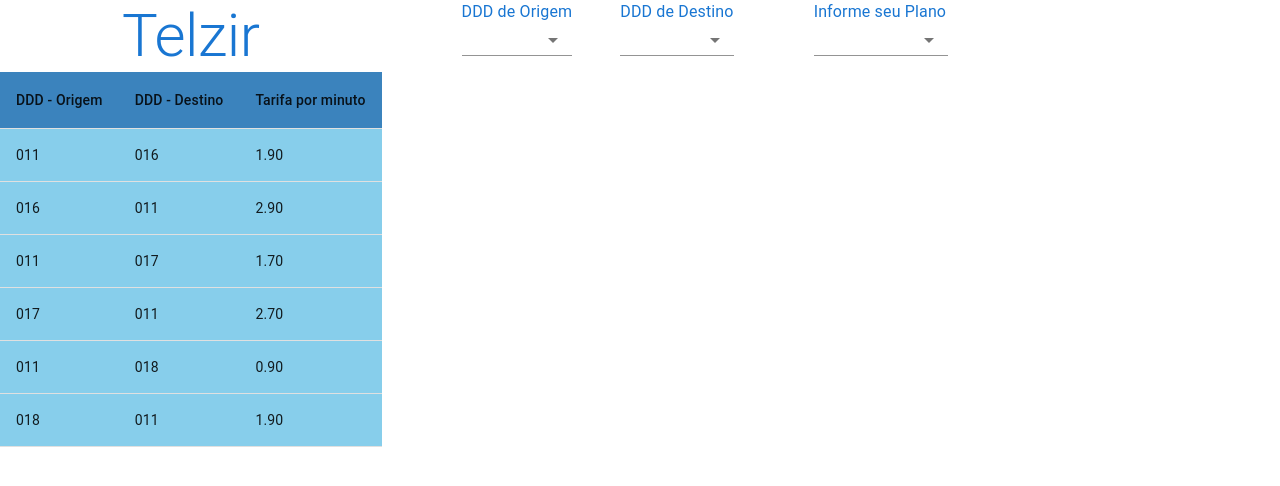
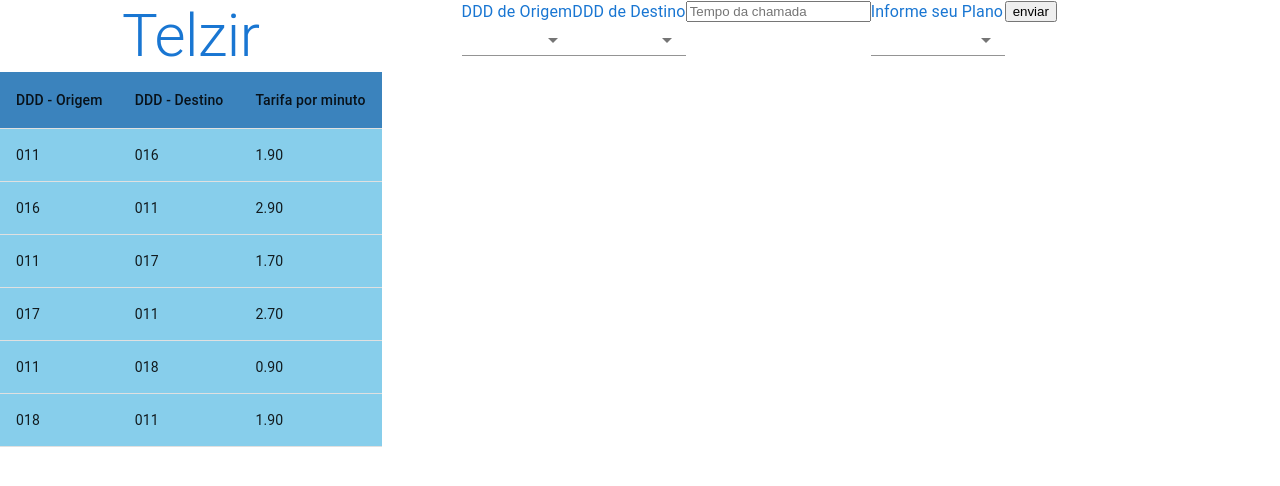
Before and after one commit to TalitaVial/telzir, a React (Create React App) app: page / in a window 1280 px wide. Shown: the top 486 px of the page. Built offline with nearby package versions, Linux system fonts and the light colour scheme; the HTML template or start-up script is replaced by a standard one.

Commit message:
Feat: Formulario não controlado

```diff
--- a/src/App.js
+++ b/src/App.js
@@ -1,7 +1,6 @@
 import { Grid, Typography } from '@mui/material'
 import FormSelect from './components/FormSelect'
 import TableTariff from './components/TableTariff'
-import SelectPlan from './components/SelectPlan'
 
 const style = {
   typography: { textAlign: 'center' }
@@ -24,9 +23,6 @@
       <Grid item>
         <FormSelect />
       </Grid>
-      <Grid item>
-        <SelectPlan />
-      </Grid>
     </Grid>
   )
 }
--- a/src/components/FormSelect.jsx
+++ b/src/components/FormSelect.jsx
@@ -1,46 +1,43 @@
-import { FormControl, Grid, NativeSelect, Typography } from '@mui/material';
+import { FormControl, NativeSelect, Typography } from '@mui/material';
 import React from 'react';
 import dados from '../data/dados.json'
-
+import planos from "../data/planos.json"
 
 function FormSelect(){
-
-  function handleSelectOrigem(event){
-    const origem = event.target.value
-    console.log(origem)
-  }
-
-  function handleSelectDestino(event){
-    const destino = event.target.value
-    console.log(destino)
-  }
-
   return (
-    <Grid container spacing={6}>
-      <Grid item>
+    <form onSubmit={(e)=>{e.preventDefault()
+      console.log(e.target['ddd'].value, e.target['dddd'].value)}}>
       <FormControl>
         <Typography color="primary">DDD de Origem</Typography>
-          <NativeSelect variant='filled' onChange={handleSelectOrigem}>
+          <NativeSelect variant='filled' id='ddd'>
             <option value=""></option>
             {dados.map((dado, index) => (
-            <option key={index}>{dado.origem}</option>
+            <option value={dado.valor} key={index}>{dado.origem}</option>
             ))}
           </NativeSelect>
       </FormControl>
-      </Grid>
-      <Grid item>
       <FormControl>
         <Typography color="primary">DDD de Destino</Typography>
-          <NativeSelect variant='filled' onChange={handleSelectDestino}>
+        <NativeSelect variant='filled' id='dddd'>
           <option value=""></option>
           {dados.map((dado, index) => (
-            <option key={index}>{dado.destino}</option>
+          <option value={dado.valor} key={index}>{dado.destino}</option>
           ))}
         </NativeSelect>
       </FormControl>
-      </Grid>
-    </Grid>
-  )
-}
+      <input placeholder='Tempo da chamada' type="number" id="tempo"/>
+      <FormControl>
+        <Typography color="primary">Informe seu Plano</Typography>
+        <NativeSelect>
+        <option value=""></option>
+        {planos.map(plano => (
+          <option >{plano.plano}</option>
+        ))}
+        </NativeSelect>
+      </FormControl>
+      <input value="enviar" type="submit"/>
+    </form>
+
+  )}
 
 export default FormSelect
--- a/src/components/SelectPlan.jsx
+++ /dev/null
@@ -1,27 +0,0 @@
-
-import React from 'react';
-import { FormControl, NativeSelect, Typography} from '@mui/material';
-import planos from "../data/planos.json"
-
-
-function SelectPlan(){
-
-  function handleSelectPlano(event){
-    let plano = event.target.value
-    console.log(plano)
-  }
-
-  return(
-    <FormControl>
-      <Typography color="primary">Informe seu Plano</Typography>
-      <NativeSelect onChange={handleSelectPlano}>
-        <option value=""></option>
-        {planos.map(plano => (
-          <option>{plano.plano}</option>
-        ))}
-      </NativeSelect>
-    </FormControl>
-  )
-}
-
-export default SelectPlan
```
Lines whose indentation alone changed are shown as unchanged.
